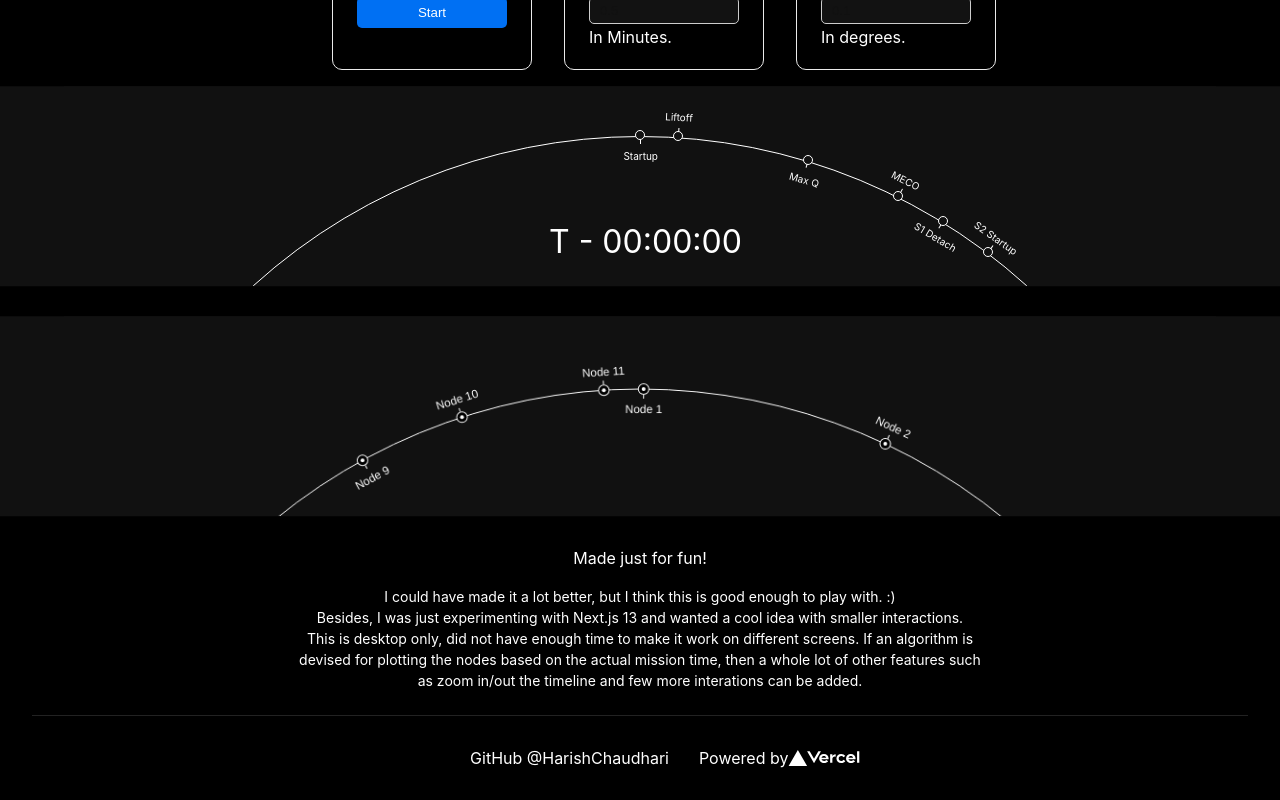
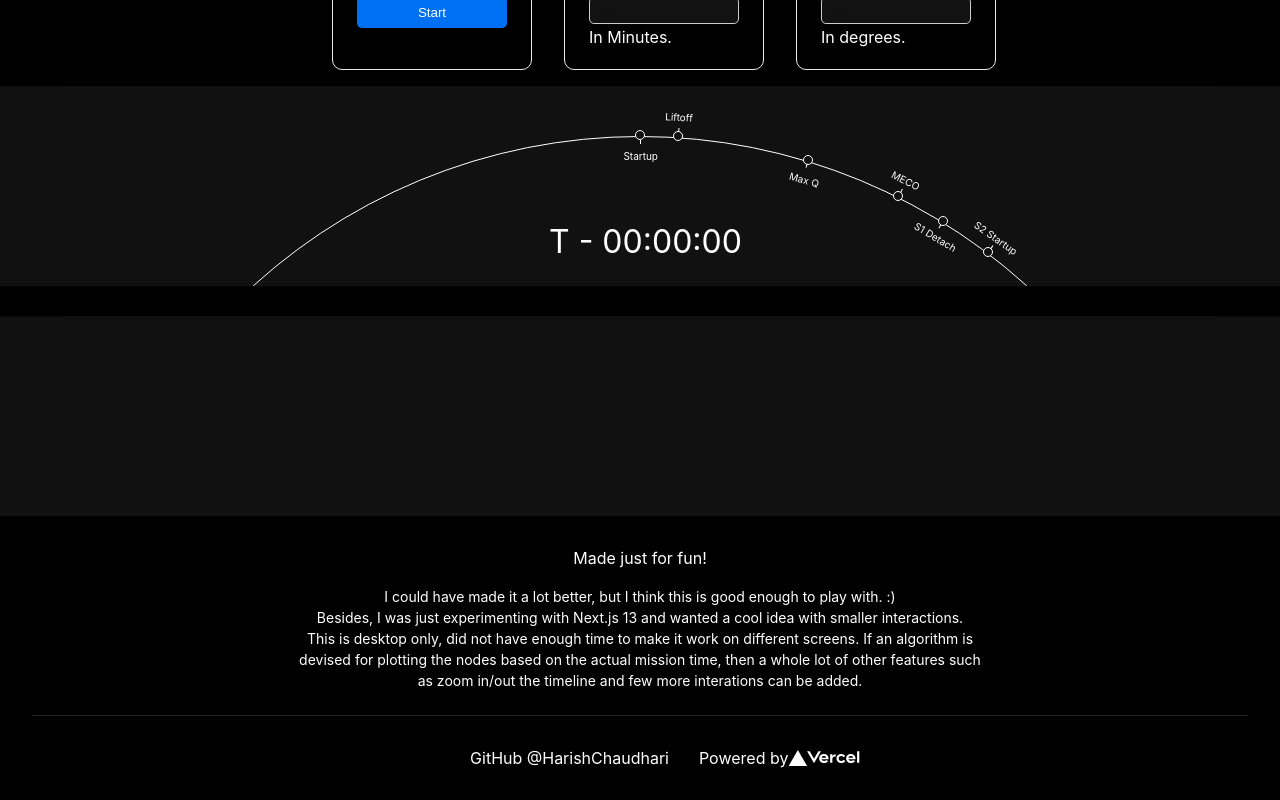
Before and after one commit to HarishChaudhari/spacex-launch-timeline, a Next.js app: page / in a window 1280 px wide. Shown: the part 206-1006 px from the top of the page. Built offline with nearby package versions, Linux system fonts and the light colour scheme.

Commit message:
fixed canvas issue

```diff
--- a/app/page.module.css
+++ b/app/page.module.css
@@ -341,6 +341,9 @@ li.done::after {
     width: 1152px;
     height: 1152px;
 }
+#myCanvas {
+
+}
 /* Time line css ends*/
 
 @media (max-width: 600px) {
--- a/app/page.tsx
+++ b/app/page.tsx
@@ -107,9 +107,10 @@ export default function Home() {
 
     function plotNodesOnCircle(n: any, d: any, r: any, timestamps: any, width: any, height: any) {
         // Get a reference to the <canvas> element.
-        let canvas = document.getElementById('myCanvas');
+        // let canvas = document.getElementById('page_myCanvas__8Xiqg') as HTMLCanvasElement;
+        const canvas = document.querySelector('page_myCanvas__8Xiqg');
+        if (!(canvas instanceof HTMLCanvasElement)) return
 
-        if( canvas !== null ) {
             // Get a reference to the 2D drawing context of the <canvas> element.
             let ctx = canvas.getContext('2d');
 
@@ -209,7 +210,7 @@ export default function Home() {
 
             // Restore the previous canvas transformation.
             ctx.restore();
-        }
+
     }
 
     useEffect(() => {
@@ -274,7 +275,7 @@ export default function Home() {
                     <div className={styles.timer_clock}>{timerClock}</div>
                 </div>
                 <div className={styles.canvas_wrapper}>
-                    <canvas id="myCanvas" width="1200" height="1200"></canvas>
+                    <canvas id={styles.myCanvas} width="1200" height="1200"></canvas>
                 </div>
                 <div>
                     <p className={styles.fun}>Made just for fun!</p>
```
